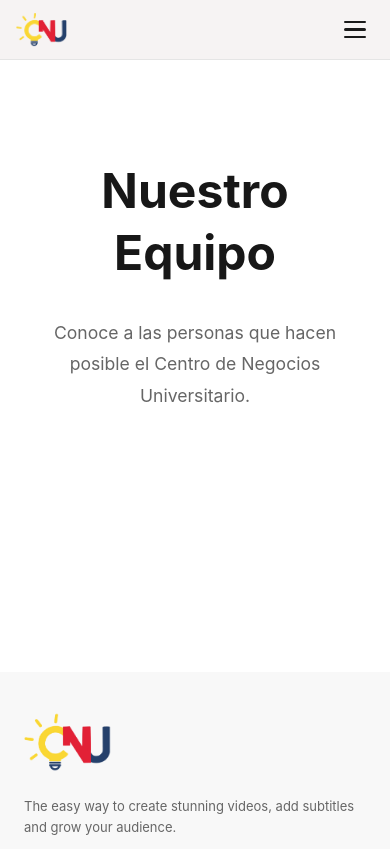
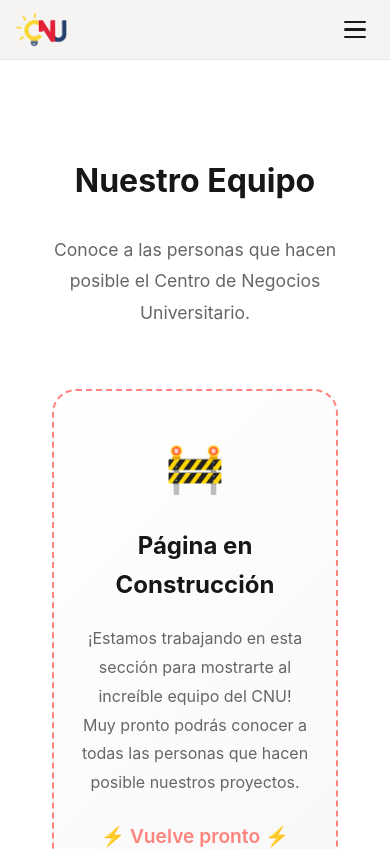
Before and after one commit to Centro-de-Negocios-Universitarios/WebPrototype, a Next.js app: page /nuestro-equipo in a window 390 px wide. Shown: the top 849 px of the page. Built offline with nearby package versions, Linux system fonts and the light colour scheme.

Commit message:
Agregando "Pestaña bajo construcción" al "Nuestro Equipo"

```diff
--- a/app/nuestro-equipo/page.module.css
+++ b/app/nuestro-equipo/page.module.css
@@ -21,3 +21,77 @@
     color: var(--text-muted);
     margin-bottom: 60px;
 }
+
+/* Under Construction Section */
+.constructionContainer {
+    max-width: 600px;
+    margin: 80px auto;
+    padding: 60px 40px;
+    background: linear-gradient(135deg, #fff 0%, #f8f8f8 100%);
+    border-radius: 24px;
+    border: 2px dashed var(--cnu-coral);
+    text-align: center;
+}
+
+.constructionIcon {
+    font-size: 4rem;
+    margin-bottom: 20px;
+    animation: bounce 2s ease-in-out infinite;
+}
+
+.constructionTitle {
+    font-size: 2rem;
+    font-weight: 700;
+    color: var(--foreground);
+    margin-bottom: 20px;
+}
+
+.constructionText {
+    font-size: 1.1rem;
+    line-height: 1.8;
+    color: var(--text-muted);
+    margin-bottom: 24px;
+}
+
+.constructionEmoji {
+    font-size: 1.2rem;
+    font-weight: 600;
+    color: var(--cnu-coral);
+    margin-top: 20px;
+}
+
+@keyframes bounce {
+
+    0%,
+    100% {
+        transform: translateY(0);
+    }
+
+    50% {
+        transform: translateY(-10px);
+    }
+}
+
+/* Mobile Responsive */
+@media (max-width: 768px) {
+    .title {
+        font-size: 32px;
+    }
+
+    .constructionContainer {
+        padding: 40px 24px;
+        margin: 60px 20px;
+    }
+
+    .constructionIcon {
+        font-size: 3rem;
+    }
+
+    .constructionTitle {
+        font-size: 1.5rem;
+    }
+
+    .constructionText {
+        font-size: 1rem;
+    }
+}
--- a/app/nuestro-equipo/page.tsx
+++ b/app/nuestro-equipo/page.tsx
@@ -14,7 +14,16 @@ export default function NuestroEquipoPage() {
                     Conoce a las personas que hacen posible el Centro de Negocios Universitario.
                 </p>
 
-                {/* TODO: Agregar contenido del equipo */}
+                <div className={styles.constructionContainer}>
+                    <div className={styles.constructionIcon}>🚧</div>
+                    <h2 className={styles.constructionTitle}>Página en Construcción</h2>
+                    <p className={styles.constructionText}>
+                        ¡Estamos trabajando en esta sección para mostrarte al increíble equipo del CNU!
+                        <br />
+                        Muy pronto podrás conocer a todas las personas que hacen posible nuestros proyectos.
+                    </p>
+                    <p className={styles.constructionEmoji}>⚡ Vuelve pronto ⚡</p>
+                </div>
             </main>
 
             <Footer />
```
